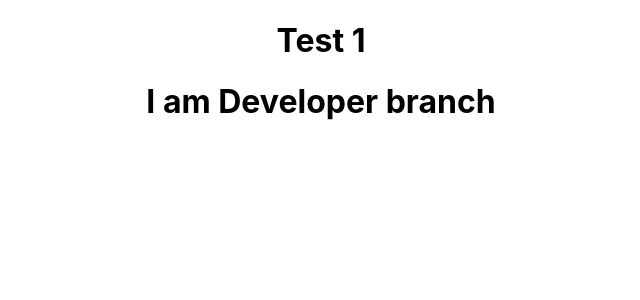
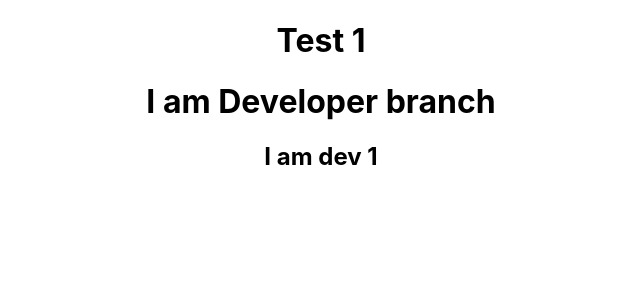
Before and after one commit to YogeshwaranTR/makaley, a React (Create React App) app: page / in a window 1280 px wide. Shown: the top 300 px of the page, without its empty margins (319-959 px from the left). Built offline with nearby package versions, Linux system fonts and the light colour scheme.

Commit message:
I am form dev1

```diff
--- a/src/App.js
+++ b/src/App.js
@@ -5,6 +5,7 @@ function App() {
     <div className="App">
       <h1>Test 1</h1>
       <h1> I am Developer branch </h1>
+      <h2> I am dev 1</h2>
     </div>
   );
 }
```
